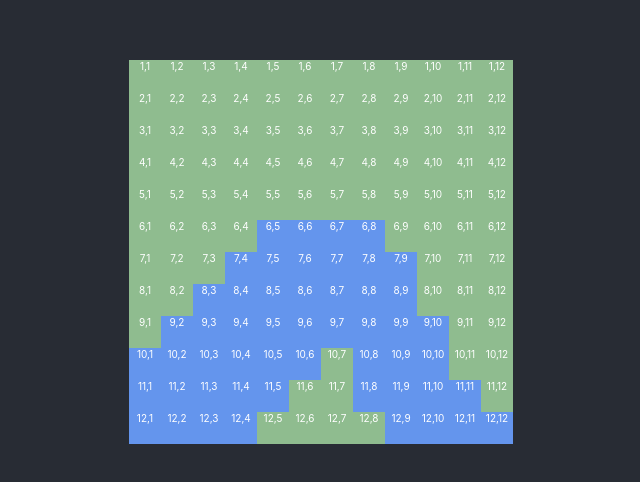
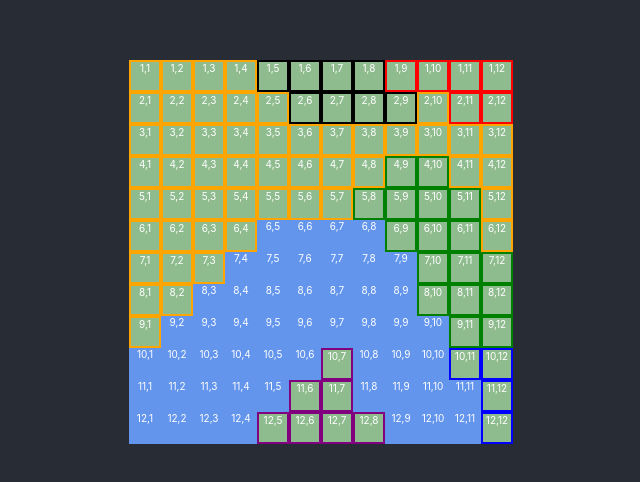
Before and after one commit to monjurkhuda/hukm, a React (Create React App) app: page / in a window 1280 px wide. Shown: the part 148-630 px from the top of the page, without its empty margins (319-959 px from the left). Built offline with nearby package versions, Linux system fonts and the light colour scheme.

Commit message:
country colors

```diff
--- a/src/components/Block.css
+++ b/src/components/Block.css
@@ -15,3 +15,33 @@
 .mountain {
   background-color: brown;
 }
+
+.China {
+  box-sizing: border-box;
+  border: 2px solid red;
+}
+
+.India {
+  box-sizing: border-box;
+  border: 2px solid orange;
+}
+
+.Bangladesh {
+  box-sizing: border-box;
+  border: 2px solid green;
+}
+
+.Nepal {
+  box-sizing: border-box;
+  border: 2px solid black;
+}
+
+.Mayanmar {
+  box-sizing: border-box;
+  border: 2px solid blue;
+}
+
+.SriLanka {
+  box-sizing: border-box;
+  border: 2px solid purple;
+}
--- a/src/components/Block.jsx
+++ b/src/components/Block.jsx
@@ -1,9 +1,9 @@
 import React from "react";
 import "./Block.css";
 
-function Block({ type, locale, localePos, lat, long }) {
+function Block({ type, locale, localePos, lat, long, country }) {
   return (
-    <div className={`block_container ${type}`}>
+    <div className={`block_container ${type} ${country}`}>
       {lat},{long}
     </div>
   );
--- a/src/components/Map.jsx
+++ b/src/components/Map.jsx
@@ -3,99 +3,99 @@ import "./Map.css";
 import Block from "./Block";
 
 var mapData = [
-  { lat: 1, long: 1, type: "land" },
-  { lat: 1, long: 2, type: "land" },
-  { lat: 1, long: 3, type: "land" },
-  { lat: 1, long: 4, type: "land" },
-  { lat: 1, long: 5, type: "land" },
-  { lat: 1, long: 6, type: "land" },
-  { lat: 1, long: 7, type: "land" },
-  { lat: 1, long: 8, type: "land" },
-  { lat: 1, long: 9, type: "land" },
-  { lat: 1, long: 10, type: "land" },
-  { lat: 1, long: 11, type: "land" },
-  { lat: 1, long: 12, type: "land" },
+  { lat: 1, long: 1, type: "land", country: "India" },
+  { lat: 1, long: 2, type: "land", country: "India" },
+  { lat: 1, long: 3, type: "land", country: "India" },
+  { lat: 1, long: 4, type: "land", country: "India" },
+  { lat: 1, long: 5, type: "land", country: "Nepal" },
+  { lat: 1, long: 6, type: "land", country: "Nepal" },
+  { lat: 1, long: 7, type: "land", country: "Nepal" },
+  { lat: 1, long: 8, type: "land", country: "Nepal" },
+  { lat: 1, long: 9, type: "land", country: "China" },
+  { lat: 1, long: 10, type: "land", country: "China" },
+  { lat: 1, long: 11, type: "land", country: "China" },
+  { lat: 1, long: 12, type: "land", country: "China" },
 
-  { lat: 2, long: 1, type: "land" },
-  { lat: 2, long: 2, type: "land" },
-  { lat: 2, long: 3, type: "land" },
-  { lat: 2, long: 4, type: "land" },
-  { lat: 2, long: 5, type: "land" },
-  { lat: 2, long: 6, type: "land" },
-  { lat: 2, long: 7, type: "land" },
-  { lat: 2, long: 8, type: "land" },
-  { lat: 2, long: 9, type: "land" },
-  { lat: 2, long: 10, type: "land" },
-  { lat: 2, long: 11, type: "land" },
-  { lat: 2, long: 12, type: "land" },
+  { lat: 2, long: 1, type: "land", country: "India" },
+  { lat: 2, long: 2, type: "land", country: "India" },
+  { lat: 2, long: 3, type: "land", country: "India" },
+  { lat: 2, long: 4, type: "land", country: "India" },
+  { lat: 2, long: 5, type: "land", country: "India" },
+  { lat: 2, long: 6, type: "land", country: "Nepal" },
+  { lat: 2, long: 7, type: "land", country: "Nepal" },
+  { lat: 2, long: 8, type: "land", country: "Nepal" },
+  { lat: 2, long: 9, type: "land", country: "Nepal" },
+  { lat: 2, long: 10, type: "land", country: "India" },
+  { lat: 2, long: 11, type: "land", country: "China" },
+  { lat: 2, long: 12, type: "land", country: "China" },
 
-  { lat: 3, long: 1, type: "land" },
-  { lat: 3, long: 2, type: "land" },
-  { lat: 3, long: 3, type: "land" },
-  { lat: 3, long: 4, type: "land" },
-  { lat: 3, long: 5, type: "land" },
-  { lat: 3, long: 6, type: "land" },
-  { lat: 3, long: 7, type: "land" },
-  { lat: 3, long: 8, type: "land" },
-  { lat: 3, long: 9, type: "land" },
-  { lat: 3, long: 10, type: "land" },
-  { lat: 3, long: 11, type: "land" },
-  { lat: 3, long: 12, type: "land" },
+  { lat: 3, long: 1, type: "land", country: "India" },
+  { lat: 3, long: 2, type: "land", country: "India" },
+  { lat: 3, long: 3, type: "land", country: "India" },
+  { lat: 3, long: 4, type: "land", country: "India" },
+  { lat: 3, long: 5, type: "land", country: "India" },
+  { lat: 3, long: 6, type: "land", country: "India" },
+  { lat: 3, long: 7, type: "land", country: "India" },
+  { lat: 3, long: 8, type: "land", country: "India" },
+  { lat: 3, long: 9, type: "land", country: "India" },
+  { lat: 3, long: 10, type: "land", country: "India" },
+  { lat: 3, long: 11, type: "land", country: "India" },
+  { lat: 3, long: 12, type: "land", country: "India" },
 
-  { lat: 4, long: 1, type: "land" },
-  { lat: 4, long: 2, type: "land" },
-  { lat: 4, long: 3, type: "land" },
-  { lat: 4, long: 4, type: "land" },
-  { lat: 4, long: 5, type: "land" },
-  { lat: 4, long: 6, type: "land" },
-  { lat: 4, long: 7, type: "land" },
-  { lat: 4, long: 8, type: "land" },
-  { lat: 4, long: 9, type: "land" },
-  { lat: 4, long: 10, type: "land" },
-  { lat: 4, long: 11, type: "land" },
-  { lat: 4, long: 12, type: "land" },
+  { lat: 4, long: 1, type: "land", country: "India" },
+  { lat: 4, long: 2, type: "land", country: "India" },
+  { lat: 4, long: 3, type: "land", country: "India" },
+  { lat: 4, long: 4, type: "land", country: "India" },
+  { lat: 4, long: 5, type: "land", country: "India" },
+  { lat: 4, long: 6, type: "land", country: "India" },
+  { lat: 4, long: 7, type: "land", country: "India" },
+  { lat: 4, long: 8, type: "land", country: "India" },
+  { lat: 4, long: 9, type: "land", country: "Bangladesh" },
+  { lat: 4, long: 10, type: "land", country: "Bangladesh" },
+  { lat: 4, long: 11, type: "land", country: "India" },
+  { lat: 4, long: 12, type: "land", country: "India" },
 
-  { lat: 5, long: 1, type: "land" },
-  { lat: 5, long: 2, type: "land" },
-  { lat: 5, long: 3, type: "land" },
-  { lat: 5, long: 4, type: "land" },
-  { lat: 5, long: 5, type: "land" },
-  { lat: 5, long: 6, type: "land" },
-  { lat: 5, long: 7, type: "land" },
-  { lat: 5, long: 8, type: "land" },
-  { lat: 5, long: 9, type: "land" },
-  { lat: 5, long: 10, type: "land" },
-  { lat: 5, long: 11, type: "land" },
-  { lat: 5, long: 12, type: "land" },
+  { lat: 5, long: 1, type: "land", country: "India" },
+  { lat: 5, long: 2, type: "land", country: "India" },
+  { lat: 5, long: 3, type: "land", country: "India" },
+  { lat: 5, long: 4, type: "land", country: "India" },
+  { lat: 5, long: 5, type: "land", country: "India" },
+  { lat: 5, long: 6, type: "land", country: "India" },
+  { lat: 5, long: 7, type: "land", country: "India" },
+  { lat: 5, long: 8, type: "land", country: "Bangladesh" },
+  { lat: 5, long: 9, type: "land", country: "Bangladesh" },
+  { lat: 5, long: 10, type: "land", country: "Bangladesh" },
+  { lat: 5, long: 11, type: "land", country: "Bangladesh" },
+  { lat: 5, long: 12, type: "land", country: "India" },
 
-  { lat: 6, long: 1, type: "land" },
-  { lat: 6, long: 2, type: "land" },
-  { lat: 6, long: 3, type: "land" },
-  { lat: 6, long: 4, type: "land" },
+  { lat: 6, long: 1, type: "land", country: "India" },
+  { lat: 6, long: 2, type: "land", country: "India" },
+  { lat: 6, long: 3, type: "land", country: "India" },
+  { lat: 6, long: 4, type: "land", country: "India" },
   { lat: 6, long: 5, type: "ocean" },
   { lat: 6, long: 6, type: "ocean" },
   { lat: 6, long: 7, type: "ocean" },
   { lat: 6, long: 8, type: "ocean" },
-  { lat: 6, long: 9, type: "land" },
-  { lat: 6, long: 10, type: "land" },
-  { lat: 6, long: 11, type: "land" },
-  { lat: 6, long: 12, type: "land" },
+  { lat: 6, long: 9, type: "land", country: "Bangladesh" },
+  { lat: 6, long: 10, type: "land", country: "Bangladesh" },
+  { lat: 6, long: 11, type: "land", country: "Bangladesh" },
+  { lat: 6, long: 12, type: "land", country: "India" },
 
-  { lat: 7, long: 1, type: "land" },
-  { lat: 7, long: 2, type: "land" },
-  { lat: 7, long: 3, type: "land" },
+  { lat: 7, long: 1, type: "land", country: "India" },
+  { lat: 7, long: 2, type: "land", country: "India" },
+  { lat: 7, long: 3, type: "land", country: "India" },
   { lat: 7, long: 4, type: "ocean" },
   { lat: 7, long: 5, type: "ocean" },
   { lat: 7, long: 6, type: "ocean" },
   { lat: 7, long: 7, type: "ocean" },
   { lat: 7, long: 8, type: "ocean" },
   { lat: 7, long: 9, type: "ocean" },
-  { lat: 7, long: 10, type: "land" },
-  { lat: 7, long: 11, type: "land" },
-  { lat: 7, long: 12, type: "land" },
+  { lat: 7, long: 10, type: "land", country: "Bangladesh" },
+  { lat: 7, long: 11, type: "land", country: "Bangladesh" },
+  { lat: 7, long: 12, type: "land", country: "Bangladesh" },
 
-  { lat: 8, long: 1, type: "land" },
-  { lat: 8, long: 2, type: "land" },
+  { lat: 8, long: 1, type: "land", country: "India" },
+  { lat: 8, long: 2, type: "land", country: "India" },
   { lat: 8, long: 3, type: "ocean" },
   { lat: 8, long: 4, type: "ocean" },
   { lat: 8, long: 5, type: "ocean" },
@@ -103,11 +103,11 @@ var mapData = [
   { lat: 8, long: 7, type: "ocean" },
   { lat: 8, long: 8, type: "ocean" },
   { lat: 8, long: 9, type: "ocean" },
-  { lat: 8, long: 10, type: "land" },
-  { lat: 8, long: 11, type: "land" },
-  { lat: 8, long: 12, type: "land" },
+  { lat: 8, long: 10, type: "land", country: "Bangladesh" },
+  { lat: 8, long: 11, type: "land", country: "Bangladesh" },
+  { lat: 8, long: 12, type: "land", country: "Bangladesh" },
 
-  { lat: 9, long: 1, type: "land" },
+  { lat: 9, long: 1, type: "land", country: "India" },
   { lat: 9, long: 2, type: "ocean" },
   { lat: 9, long: 3, type: "ocean" },
   { lat: 9, long: 4, type: "ocean" },
@@ -117,8 +117,8 @@ var mapData = [
   { lat: 9, long: 8, type: "ocean" },
   { lat: 9, long: 9, type: "ocean" },
   { lat: 9, long: 10, type: "ocean" },
-  { lat: 9, long: 11, type: "land" },
-  { lat: 9, long: 12, type: "land" },
+  { lat: 9, long: 11, type: "land", country: "Bangladesh" },
+  { lat: 9, long: 12, type: "land", country: "Bangladesh" },
 
   { lat: 10, long: 1, type: "ocean" },
   { lat: 10, long: 2, type: "ocean" },
@@ -126,45 +126,50 @@ var mapData = [
   { lat: 10, long: 4, type: "ocean" },
   { lat: 10, long: 5, type: "ocean" },
   { lat: 10, long: 6, type: "ocean" },
-  { lat: 10, long: 7, type: "land" },
+  { lat: 10, long: 7, type: "land", country: "SriLanka" },
   { lat: 10, long: 8, type: "ocean" },
   { lat: 10, long: 9, type: "ocean" },
   { lat: 10, long: 10, type: "ocean" },
-  { lat: 10, long: 11, type: "land" },
-  { lat: 10, long: 12, type: "land" },
+  { lat: 10, long: 11, type: "land", country: "Mayanmar" },
+  { lat: 10, long: 12, type: "land", country: "Mayanmar" },
 
   { lat: 11, long: 1, type: "ocean" },
   { lat: 11, long: 2, type: "ocean" },
   { lat: 11, long: 3, type: "ocean" },
   { lat: 11, long: 4, type: "ocean" },
   { lat: 11, long: 5, type: "ocean" },
-  { lat: 11, long: 6, type: "land" },
-  { lat: 11, long: 7, type: "land" },
+  { lat: 11, long: 6, type: "land", country: "SriLanka" },
+  { lat: 11, long: 7, type: "land", country: "SriLanka" },
   { lat: 11, long: 8, type: "ocean" },
   { lat: 11, long: 9, type: "ocean" },
   { lat: 11, long: 10, type: "ocean" },
   { lat: 11, long: 11, type: "ocean" },
-  { lat: 11, long: 12, type: "land" },
+  { lat: 11, long: 12, type: "land", country: "Mayanmar" },
 
   { lat: 12, long: 1, type: "ocean" },
   { lat: 12, long: 2, type: "ocean" },
   { lat: 12, long: 3, type: "ocean" },
   { lat: 12, long: 4, type: "ocean" },
-  { lat: 12, long: 5, type: "land" },
-  { lat: 12, long: 6, type: "land" },
-  { lat: 12, long: 7, type: "land" },
-  { lat: 12, long: 8, type: "land" },
+  { lat: 12, long: 5, type: "land", country: "SriLanka" },
+  { lat: 12, long: 6, type: "land", country: "SriLanka" },
+  { lat: 12, long: 7, type: "land", country: "SriLanka" },
+  { lat: 12, long: 8, type: "land", country: "SriLanka" },
   { lat: 12, long: 9, type: "ocean" },
   { lat: 12, long: 10, type: "ocean" },
   { lat: 12, long: 11, type: "ocean" },
-  { lat: 12, long: 12, type: "ocean" },
+  { lat: 12, long: 12, type: "land", country: "Mayanmar" },
 ];
 
 function Map() {
   return (
     <div className="map_container">
       {mapData.map((block) => (
-        <Block lat={block.lat} long={block.long} type={block.type} />
+        <Block
+          lat={block.lat}
+          long={block.long}
+          type={block.type}
+          country={block.country}
+        />
       ))}
     </div>
   );
```
